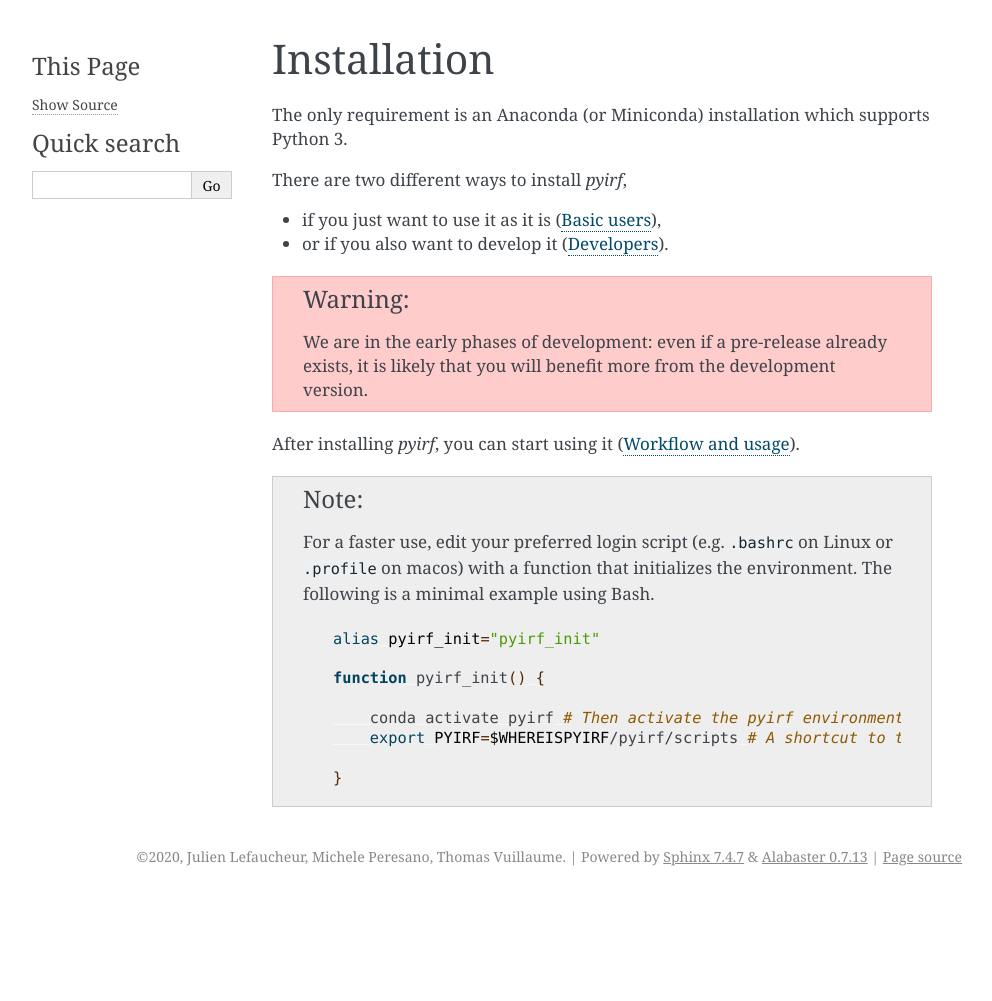
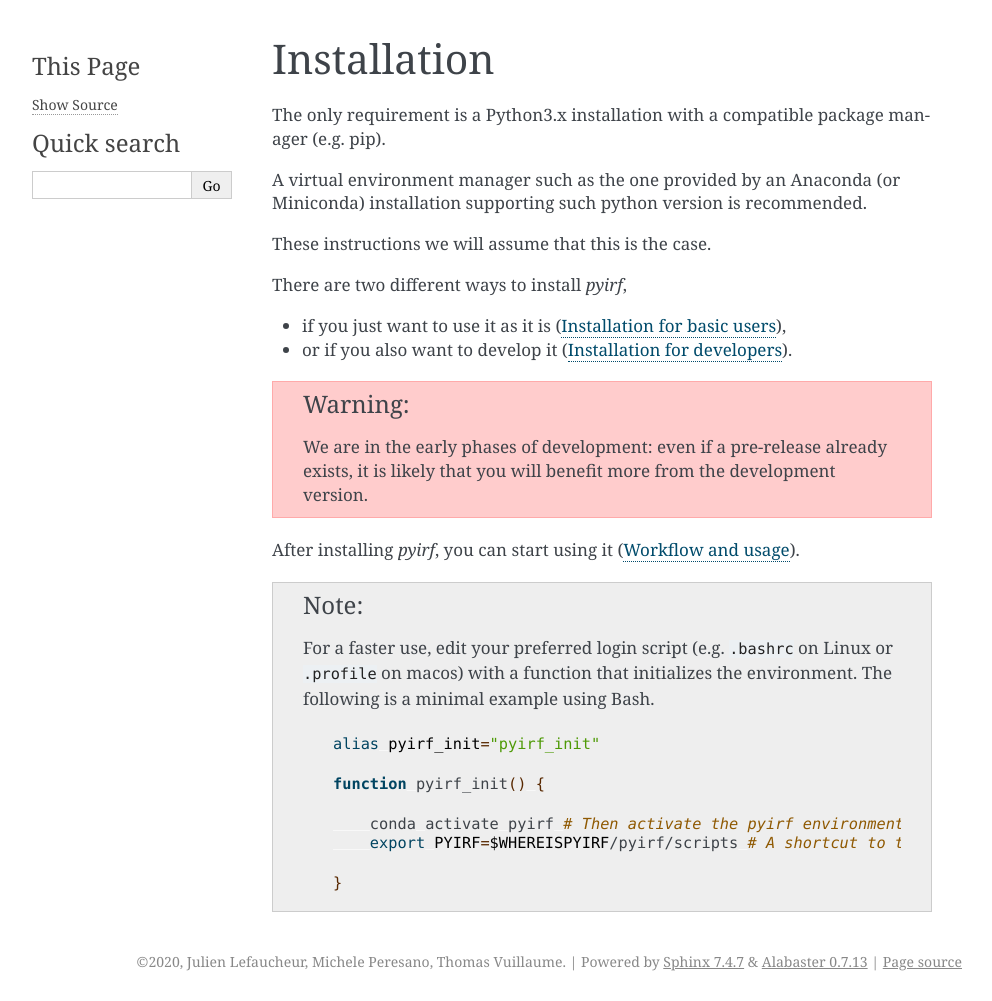
Before and after one commit to cta-observatory/pyirf, a Sphinx documentation site: the page built from docs/install/index.rst, in a window 1280 px wide. Shown: the whole page, without its empty margins (148-1140 px from the left). Built offline with Sphinx 7.4.7, drawn with Linux system fonts in a browser that asks for light colours; pages that are not in the unit, such as notebooks, are missing from menus; before the commit the page ends 900 px from its top, so only the background shows below that.

Commit message:
Update installation instructions

```diff
--- a/docs/install/basic.rst
+++ b/docs/install/basic.rst
@@ -1,7 +1,7 @@
 .. _basic:
 
-Basic users
-===========
+Installation for basic users
+============================
 
 .. warning::
   Given that *pyirf* is undergoing fast development, it is likely that you
@@ -21,7 +21,7 @@ Steps for installation:
   2. enter the folder ``cd pyirf-X.Y.Z``
   3. create a dedicated environment with ``conda env create -f environment.yml``
   4. activate it with ``conda activate pyirf``
-  5. install *pyirf* itself with ``python setup.py install``.
+  5. install *pyirf* itself with ``pip install .``.
 
 Next steps:
 
--- a/docs/install/index.rst
+++ b/docs/install/index.rst
@@ -3,8 +3,13 @@
 Installation
 ============
 
-The only requirement is an Anaconda (or Miniconda) installation which supports
-Python 3.
+The only requirement is a Python3.x installation with a compatible package
+manager (e.g. pip).
+
+A virtual environment manager such as the one provided by an Anaconda
+(or Miniconda) installation supporting such python version is recommended.
+
+These instructions we will assume that this is the case.
 
 There are two different ways to install `pyirf`,
 
```
Also changed, not shown: other parts of docs/install/basic.rst (+1 -1 lines), docs/install/developer.rst (+5 -4 lines).
